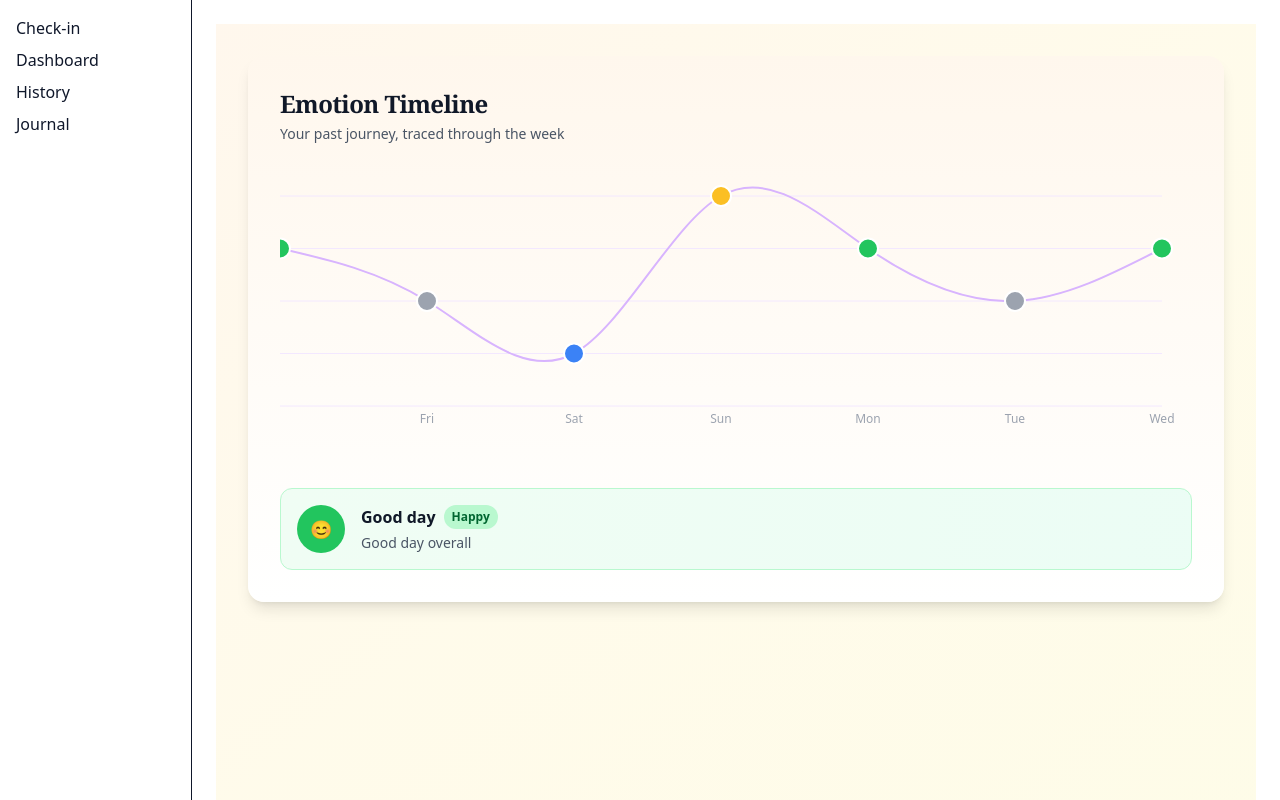
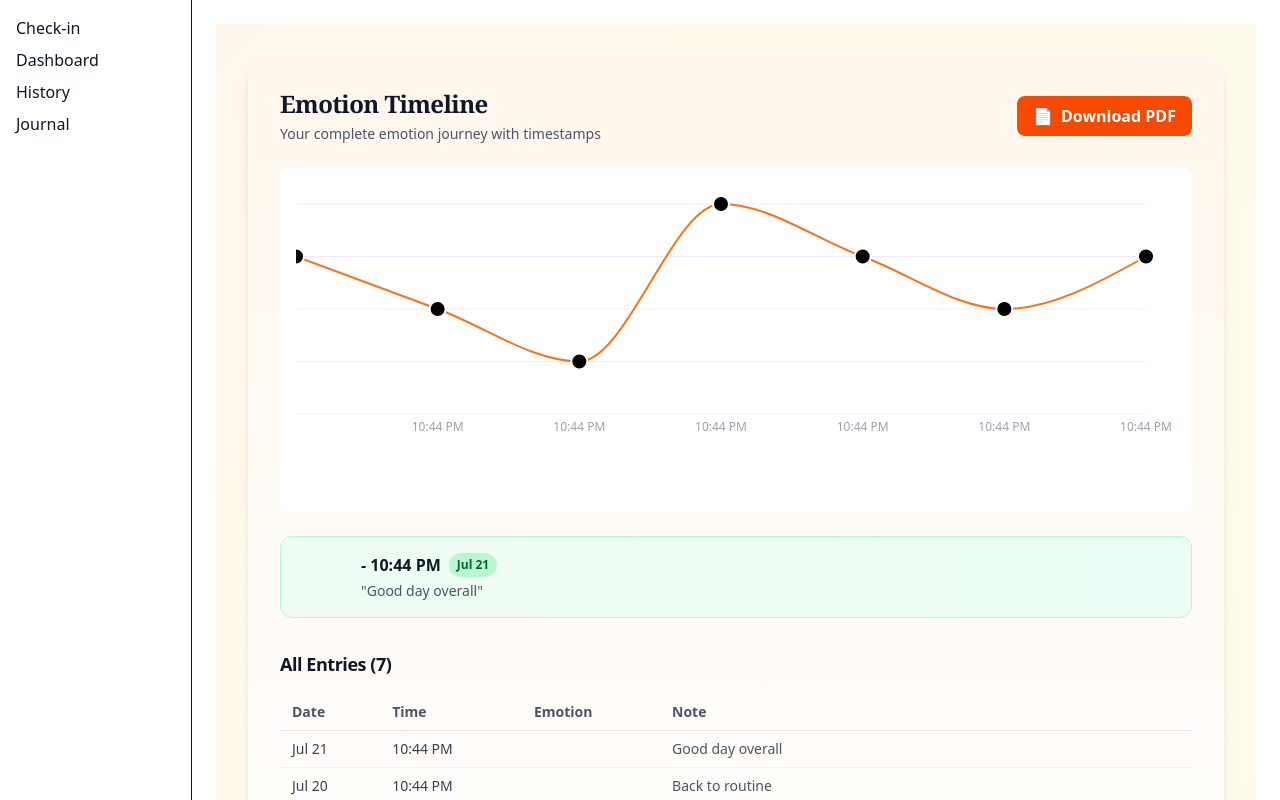
Before and after one commit to UP230359/sodade, a Next.js app: page /insights in a window 1280 px wide. Shown: the top 800 px of the page. Built offline with nearby package versions, Linux system fonts and the light colour scheme.

Commit message:
Correcion de insight

```diff
--- a/src/components/mood/CheckInForm.tsx
+++ b/src/components/mood/CheckInForm.tsx
@@ -8,11 +8,14 @@ import Badge from "@/components/ui/Badge";
 type MoodType = MoodEntry["mood"];
 
 const MOODS: { label: string; value: MoodType; icon: string }[] = [
-  { label: "Excited", value: "excited", icon: "🤩" },
-  { label: "Happy", value: "happy", icon: "😊" },
-  { label: "Neutral", value: "neutral", icon: "😐" },
-  { label: "Sad", value: "sad", icon: "😢" },
-  { label: "Angry", value: "angry", icon: "😠" },
+  { label: "Joy", value: "joy", icon: "😊" },
+  { label: "Calm", value: "calm", icon: "😌" },
+  { label: "Sadness", value: "sadness", icon: "😢" },
+  { label: "Anger", value: "anger", icon: "😠" },
+  { label: "Fear", value: "fear", icon: "😨" },
+  { label: "Disgust", value: "disgust", icon: "🤢" },
+  { label: "Surprise", value: "surprise", icon: "😲" },
+  { label: "Trust", value: "trust", icon: "🤝" },
 ];
 
 const INFLUENCE_TAGS: { label: string; variant: "primary" | "secondary" | "joy" | "calm" | "sadness" | "anger" | "anxiety" | "neutral" }[] = [
--- a/src/components/mood/MoodChart.tsx
+++ b/src/components/mood/MoodChart.tsx
@@ -11,147 +11,307 @@ import {
   Tooltip,
   ResponsiveContainer,
 } from "recharts";
-import { useMemo } from "react";
+import { useMemo, useRef } from "react";
+import jsPDF from "jspdf";
+import html2canvas from "html2canvas";
+import "jspdf/dist/jspdf.umd.min.js";
 
 interface ChartDataPoint {
-  date: string;
+  timestamp: string;
   level: number;
   mood: MoodEntry["mood"];
-  fullTimestamp: string;
   note?: string;
+  date: string;
+  time: string;
 }
 
 const MOOD_COLORS: Record<MoodEntry["mood"], string> = {
-  excited: "#FBBF24",
-  happy: "#22C55E",
-  neutral: "#9CA3AF",
-  sad: "#3B82F6",
-  angry: "#EC4899",
+  joy: "#FBBF24",
+  calm: "#22C55E",
+  sadness: "#3B82F6",
+  anger: "#EF4444",
+  fear: "#A855F7",
+  disgust: "#10B981",
+  surprise: "#F97316",
+  trust: "#6366F1",
 };
 
 const MOOD_ICONS: Record<MoodEntry["mood"], string> = {
-  excited: "🤩",
-  happy: "😊",
-  neutral: "😐",
-  sad: "😢",
-  angry: "😠",
+  joy: "😊",
+  calm: "😌",
+  sadness: "😢",
+  anger: "😠",
+  fear: "😨",
+  disgust: "🤢",
+  surprise: "😲",
+  trust: "🤝",
 };
 
 const MOOD_LABELS: Record<MoodEntry["mood"], string> = {
-  excited: "Excited",
-  happy: "Happy",
-  neutral: "Neutral",
-  sad: "Sad",
-  angry: "Angry",
+  joy: "Joy",
+  calm: "Calm",
+  sadness: "Sadness",
+  anger: "Anger",
+  fear: "Fear",
+  disgust: "Disgust",
+  surprise: "Surprise",
+  trust: "Trust",
 };
 
 export default function MoodChart() {
   const entries = useAppSelector((state) => state.mood.entries);
+  const chartRef = useRef<HTMLDivElement>(null);
 
-  const { chartData, latestEntry } = useMemo(() => {
-    // Get last 7 days
-    const today = new Date();
-    const sevenDaysAgo = new Date(today);
-    sevenDaysAgo.setDate(sevenDaysAgo.getDate() - 6);
-
-    // Create array for 7 days
-    const dayMap = new Map<string, ChartDataPoint>();
-    const dayLabels = ["Mon", "Tue", "Wed", "Thu", "Fri", "Sat", "Sun"];
-
-    for (let i = 0; i < 7; i++) {
-      const date = new Date(sevenDaysAgo);
-      date.setDate(date.getDate() + i);
-      const dateString = dayLabels[date.getDay()];
-      dayMap.set(dateString, {
-        date: dateString,
-        level: 0,
-        mood: "neutral",
-        fullTimestamp: date.toISOString(),
-      });
-    }
-
-    // Fill with mood data
-    let latest: ChartDataPoint | null = null;
-    entries.forEach((entry) => {
-      const entryDate = new Date(entry.timestamp);
-      const dayIndex = entryDate.getDay();
-      const dateString = dayLabels[dayIndex];
-
-      if (dayMap.has(dateString)) {
-        const existing = dayMap.get(dateString)!;
-        // Get the latest/highest entry for that day
-        if (entry.level > existing.level) {
-          dayMap.set(dateString, {
-            date: dateString,
+  const { chartData, latestEntry, stats } = useMemo(() => {
+    const chartDataPoints: ChartDataPoint[] = entries.map((entry) => {
+      const date = new Date(entry.timestamp);
+      return {
+        timestamp: entry.timestamp,
         level: entry.level,
         mood: entry.mood,
-            fullTimestamp: entry.timestamp,
         note: entry.note,
+        date: date.toLocaleDateString("en-US", { month: "short", day: "numeric" }),
+        time: date.toLocaleTimeString("en-US", { hour: "2-digit", minute: "2-digit" }),
+      };
     });
-        }
-      }
 
-      // Track the most recent entry overall
-      if (!latest || new Date(entry.timestamp) > new Date(latest.fullTimestamp)) {
-        latest = {
-          date: dateString,
-          level: entry.level,
-          mood: entry.mood,
-          fullTimestamp: entry.timestamp,
-          note: entry.note,
+    chartDataPoints.sort(
+      (a, b) => new Date(a.timestamp).getTime() - new Date(b.timestamp).getTime()
+    );
+
+    const moodCounts: Record<MoodEntry["mood"], number> = {
+      joy: 0,
+      calm: 0,
+      sadness: 0,
+      anger: 0,
+      fear: 0,
+      disgust: 0,
+      surprise: 0,
+      trust: 0,
     };
+
+    entries.forEach((entry) => {
+      moodCounts[entry.mood]++;
+    });
+
+    const mostCommonMood =
+      Object.entries(moodCounts).sort(([, a], [, b]) => b - a)[0]?.[0] || "calm";
+
+    const latest = entries.length > 0 ? chartDataPoints[chartDataPoints.length - 1] : null;
+
+    return {
+      chartData: chartDataPoints,
+      latestEntry: latest,
+      stats: {
+        totalEntries: entries.length,
+        mostCommonMood,
+        lastWeekEntries: entries.filter(
+          (e) =>
+            new Date(e.timestamp).getTime() >
+            new Date(Date.now() - 7 * 24 * 60 * 60 * 1000).getTime()
+        ).length,
+        moodCounts,
+      },
+    };
+  }, [entries]);
+
+  const downloadPDF = async () => {
+    if (!chartRef.current) return;
+
+    try {
+      const canvas = await html2canvas(chartRef.current, {
+        backgroundColor: "#FFFFFF",
+        scale: 2,
+      });
+
+      const imgData = canvas.toDataURL("image/png");
+      const pdf = new jsPDF({
+        orientation: "portrait",
+        unit: "mm",
+        format: "a4",
+      });
+
+      // Título principal
+      pdf.setFontSize(24);
+      pdf.setTextColor(31, 41, 55); // gray-800
+      pdf.text("Emotion Timeline Report", 20, 25);
+
+      // Fecha de generación
+      pdf.setFontSize(10);
+      pdf.setTextColor(107, 114, 128); // gray-500
+      pdf.text(
+        `Generated on ${new Date().toLocaleDateString("en-US", {
+          weekday: "long",
+          year: "numeric",
+          month: "long",
+          day: "numeric",
+        })}`,
+        20,
+        32
+      );
+
+      // Línea divisoria
+      pdf.setDrawColor(229, 231, 235); // gray-200
+      pdf.line(20, 35, 190, 35);
+
+      // GRÁFICO
+      const imgWidth = 170;
+      const imgHeight = (canvas.height * imgWidth) / canvas.width;
+      pdf.addImage(imgData, "PNG", 20, 40, imgWidth, imgHeight);
+
+      let currentY = 45 + imgHeight + 15;
+
+      // ============ TABLA DE ESTADÍSTICAS ============
+      pdf.setFontSize(14);
+      pdf.setTextColor(31, 41, 55);
+      pdf.text("Summary Statistics", 20, currentY);
+
+      currentY += 8;
+
+      // Headers de tabla
+      pdf.setFontSize(10);
+      pdf.setFillColor(243, 244, 246); // gray-100
+      pdf.rect(20, currentY, 170, 8, "F");
+      pdf.setTextColor(55, 65, 81); // gray-700
+      pdf.text("Metric", 25, currentY + 6);
+      pdf.text("Value", 155, currentY + 6);
+
+      currentY += 8;
+
+      // Datos de tabla
+      pdf.setTextColor(75, 85, 99); // gray-600
+      pdf.setFontSize(9);
+
+      const statsRows = [
+        ["Total Emotions Logged", `${stats.totalEntries}`],
+        ["Most Common Emotion", `${MOOD_LABELS[stats.mostCommonMood as MoodEntry["mood"]]}`],
+        ["Entries This Week", `${stats.lastWeekEntries}`],
+      ];
+
+      statsRows.forEach((row, idx) => {
+        pdf.rect(20, currentY, 170, 7);
+        pdf.text(row[0], 25, currentY + 5);
+        pdf.text(row[1], 155, currentY + 5);
+        currentY += 7;
+      });
+
+      // ============ TABLA DE DISTRIBUCIÓN DE EMOCIONES ============
+      currentY += 5;
+
+      pdf.setFontSize(14);
+      pdf.setTextColor(31, 41, 55);
+      pdf.text("Emotion Distribution", 20, currentY);
+
+      currentY += 8;
+
+      // Headers
+      pdf.setFontSize(10);
+      pdf.setFillColor(243, 244, 246);
+      pdf.rect(20, currentY, 170, 8, "F");
+      pdf.setTextColor(55, 65, 81);
+      pdf.text("Emotion", 25, currentY + 6);
+      pdf.text("Count", 120, currentY + 6);
+      pdf.text("Percentage", 155, currentY + 6);
+
+      currentY += 8;
+
+      // Datos
+      pdf.setTextColor(75, 85, 99);
+      pdf.setFontSize(9);
+
+      Object.entries(stats.moodCounts).forEach(([mood, count]) => {
+        if (count > 0) {
+          const percentage = ((count / stats.totalEntries) * 100).toFixed(1);
+          pdf.rect(20, currentY, 170, 7);
+          pdf.text(MOOD_LABELS[mood as MoodEntry["mood"]], 25, currentY + 5);
+          pdf.text(count.toString(), 120, currentY + 5);
+          pdf.text(`${percentage}%`, 155, currentY + 5);
+          currentY += 7;
         }
       });
 
-    return {
-      chartData: Array.from(dayMap.values()),
-      latestEntry: latest,
-    };
-  }, [entries]);
+      // ============ TABLA DE ENTRADAS RECIENTES ============
+      currentY += 5;
 
-  const CustomDot = (props: any) => {
-    const { cx, cy, payload } = props;
-    const color = MOOD_COLORS[payload.mood];
-    return (
-      <circle
-        cx={cx}
-        cy={cy}
-        r={10}
-        fill={color}
-        stroke="white"
-        strokeWidth={2}
-      />
+      pdf.setFontSize(14);
+      pdf.setTextColor(31, 41, 55);
+      pdf.text("Recent Entries", 20, currentY);
+
+      currentY += 8;
+
+      // Headers
+      pdf.setFontSize(10);
+      pdf.setFillColor(243, 244, 246);
+      pdf.rect(20, currentY, 170, 8, "F");
+      pdf.setTextColor(55, 65, 81);
+      pdf.text("Date", 25, currentY + 6);
+      pdf.text("Time", 55, currentY + 6);
+      pdf.text("Emotion", 85, currentY + 6);
+      pdf.text("Note", 140, currentY + 6);
+
+      currentY += 8;
+
+      // Datos - últimas 10 entradas
+      pdf.setTextColor(75, 85, 99);
+      pdf.setFontSize(8);
+
+      const recentEntries = chartData.slice(-10).reverse();
+      recentEntries.forEach((entry, idx) => {
+        const notePreview = entry.note ? entry.note.substring(0, 20) : "-";
+        pdf.rect(20, currentY, 170, 7);
+        pdf.text(entry.date, 25, currentY + 5);
+        pdf.text(entry.time, 55, currentY + 5);
+        pdf.text(MOOD_LABELS[entry.mood], 85, currentY + 5);
+        pdf.text(notePreview, 140, currentY + 5);
+        currentY += 7;
+      });
+
+      // Footer
+      pdf.setFontSize(8);
+      pdf.setTextColor(156, 163, 175); // gray-400
+      pdf.text(
+        `Report generated by Sodade - Emotion Tracking Platform | Page 1`,
+        20,
+        280
       );
-  };
 
-  const CustomTooltip = ({ active, payload }: any) => {
-    if (active && payload && payload.length) {
-      const data = payload[0].payload;
-      return (
-        <div className="bg-white p-3 rounded-lg shadow-lg border border-gray-200">
-          <p className="font-semibold text-gray-900">{data.date}</p>
-          <p className="text-sm text-gray-600">{MOOD_LABELS[data.mood]}</p>
-          {data.note && <p className="text-xs text-gray-500 mt-1">{data.note}</p>}
-        </div>
+      pdf.save(
+        `emotion-report-${new Date().toISOString().split("T")[0]}.pdf`
       );
+    } catch (error) {
+      console.error("Error generating PDF:", error);
+      alert("Failed to generate PDF");
     }
-    return null;
   };
 
   return (
     <div className="bg-gradient-to-b from-orange-50 to-white rounded-2xl shadow-lg p-8">
       {/* Header */}
-      <div className="mb-8">
+      <div className="mb-6 flex items-center justify-between">
+        <div>
           <h2 className="text-2xl font-serif font-bold text-gray-900 mb-1">
             Emotion Timeline
           </h2>
           <p className="text-sm text-gray-600">
-          Your past journey, traced through the week
+            Your complete emotion journey with timestamps
           </p>
         </div>
 
+        {/* Download PDF Button */}
+        {entries.length > 0 && (
+          <button
+            onClick={downloadPDF}
+            className="px-4 py-2 bg-orange-600 text-white font-semibold rounded-lg hover:bg-orange-700 transition-colors flex items-center gap-2"
+          >
+            <span>📄</span>
+            Download PDF
+          </button>
+        )}
+      </div>
+
       {/* Chart */}
-      {chartData.every((d) => d.level === 0) ? (
+      <div ref={chartRef} className="bg-white p-4 rounded-lg">
+        {chartData.length === 0 ? (
           <div className="h-80 flex items-center justify-center text-gray-500">
             <p>No mood data yet. Start logging to see your trends.</p>
           </div>
@@ -168,30 +328,66 @@ export default function MoodChart() {
                   vertical={false}
                 />
                 <XAxis
-                dataKey="date"
+                  dataKey="time"
                   stroke="#9CA3AF"
                   style={{ fontSize: "12px", fontWeight: "500" }}
                   axisLine={false}
                   tickLine={false}
                 />
                 <YAxis hide={true} domain={[1, 5]} />
-              <Tooltip content={<CustomTooltip />} />
+                <Tooltip
+                  content={({ active, payload }) => {
+                    if (active && payload && payload.length) {
+                      const data = payload[0].payload as ChartDataPoint;
+                      return (
+                        <div className="bg-white p-3 rounded-lg shadow-lg border border-gray-200">
+                          <p className="font-semibold text-gray-900">{data.date}</p>
+                          <p className="text-sm font-medium text-gray-700">
+                            {data.time}
+                          </p>
+                          <p className="text-sm text-gray-600">
+                            {MOOD_LABELS[data.mood]}
+                          </p>
+                          {data.note && (
+                            <p className="text-xs text-gray-500 mt-1">"{data.note}"</p>
+                          )}
+                        </div>
+                      );
+                    }
+                    return null;
+                  }}
+                />
                 <Line
-                type="natural"
+                  type="monotone"
                   dataKey="level"
-                stroke="#D8B4FE"
+                  stroke="#F97316"
                   strokeWidth={2}
-                dot={<CustomDot />}
+                  dot={(props) => {
+                    const { cx, cy, payload } = props;
+                    const data = payload as ChartDataPoint;
+                    const color = MOOD_COLORS[data.mood];
+                    return (
+                      <circle
+                        cx={cx}
+                        cy={cy}
+                        r={8}
+                        fill={color}
+                        stroke="white"
+                        strokeWidth={2}
+                      />
+                    );
+                  }}
                   isAnimationActive={false}
                 />
               </LineChart>
             </ResponsiveContainer>
           </div>
         )}
+      </div>
 
       {/* Latest Entry Card */}
-      {latestEntry && latestEntry.level > 0 && (
-        <div className="bg-gradient-to-r from-green-50 to-emerald-50 border border-green-200 rounded-xl p-4 flex items-start gap-4">
+      {latestEntry && (
+        <div className="bg-gradient-to-r from-green-50 to-emerald-50 border border-green-200 rounded-xl p-4 flex items-start gap-4 mt-6">
           <div
             className="w-12 h-12 rounded-full flex items-center justify-center text-white text-lg flex-shrink-0"
             style={{ backgroundColor: MOOD_COLORS[latestEntry.mood] }}
@@ -201,17 +397,53 @@ export default function MoodChart() {
           <div className="flex-1">
             <div className="flex items-center gap-2 mb-1">
               <p className="font-semibold text-gray-900">
-                {latestEntry.note
-                  ? latestEntry.note.split(" ").slice(0, 2).join(" ")
-                  : MOOD_LABELS[latestEntry.mood]}
+                {MOOD_LABELS[latestEntry.mood]} - {latestEntry.time}
               </p>
               <span className="text-xs font-semibold px-2 py-1 rounded-full bg-green-200 text-green-800">
-                {MOOD_LABELS[latestEntry.mood]}
+                {latestEntry.date}
               </span>
             </div>
             {latestEntry.note && (
-              <p className="text-sm text-gray-600">{latestEntry.note}</p>
+              <p className="text-sm text-gray-600">"{latestEntry.note}"</p>
             )}
+          </div>
+        </div>
+      )}
+
+      {/* All Entries Table */}
+      {chartData.length > 0 && (
+        <div className="mt-8">
+          <h3 className="text-lg font-semibold text-gray-900 mb-4">
+            All Entries ({chartData.length})
+          </h3>
+          <div className="overflow-x-auto">
+            <table className="w-full text-sm">
+              <thead>
+                <tr className="border-b border-gray-200">
+                  <th className="text-left py-2 px-3 text-gray-600">Date</th>
+                  <th className="text-left py-2 px-3 text-gray-600">Time</th>
+                  <th className="text-left py-2 px-3 text-gray-600">Emotion</th>
+                  <th className="text-left py-2 px-3 text-gray-600">Note</th>
+                </tr>
+              </thead>
+              <tbody>
+                {chartData.slice().reverse().map((entry, idx) => (
+                  <tr key={idx} className="border-b border-gray-100 hover:bg-gray-50">
+                    <td className="py-2 px-3 text-gray-700">{entry.date}</td>
+                    <td className="py-2 px-3 text-gray-700 font-medium">{entry.time}</td>
+                    <td className="py-2 px-3">
+                      <span className="flex items-center gap-2">
+                        {MOOD_ICONS[entry.mood]}
+                        {MOOD_LABELS[entry.mood]}
+                      </span>
+                    </td>
+                    <td className="py-2 px-3 text-gray-600 truncate">
+                      {entry.note || "-"}
+                    </td>
+                  </tr>
+                ))}
+              </tbody>
+            </table>
           </div>
         </div>
       )}
--- a/src/components/mood/MoodHistory.tsx
+++ b/src/components/mood/MoodHistory.tsx
@@ -5,27 +5,36 @@ import { MoodEntry } from "@/store/moodSlice";
 import { useMemo } from "react";
 
 const MOOD_COLORS: Record<MoodEntry["mood"], string> = {
-  excited: "bg-yellow-100 text-yellow-700",
-  happy: "bg-green-100 text-green-700",
-  neutral: "bg-blue-100 text-blue-700",
-  sad: "bg-indigo-100 text-indigo-700",
-  angry: "bg-red-100 text-red-700",
+  joy: "bg-yellow-100 text-yellow-700",
+  calm: "bg-green-100 text-green-700",
+  sadness: "bg-blue-100 text-blue-700",
+  anger: "bg-red-100 text-red-700",
+  fear: "bg-purple-100 text-purple-700",
+  disgust: "bg-emerald-100 text-emerald-700",
+  surprise: "bg-orange-100 text-orange-700",
+  trust: "bg-indigo-100 text-indigo-700",
 };
 
 const MOOD_ICONS: Record<MoodEntry["mood"], string> = {
-  excited: ":D",
-  happy: ":)",
-  neutral: ":|",
-  sad: ":(",
-  angry: ">:(",
+  joy: "😊",
+  calm: "😌",
+  sadness: "😢",
+  anger: "😠",
+  fear: "😨",
+  disgust: "🤢",
+  surprise: "😲",
+  trust: "🤝",
 };
 
 const MOOD_LABELS: Record<MoodEntry["mood"], string> = {
-  excited: "Excited",
-  happy: "Happy",
-  neutral: "Neutral",
-  sad: "Sad",
-  angry: "Angry",
+  joy: "Joy",
+  calm: "Calm",
+  sadness: "Sadness",
+  anger: "Anger",
+  fear: "Fear",
+  disgust: "Disgust",
+  surprise: "Surprise",
+  trust: "Trust",
 };
 
 export default function MoodHistory() {
```
Lines whose indentation alone changed are shown as unchanged.
